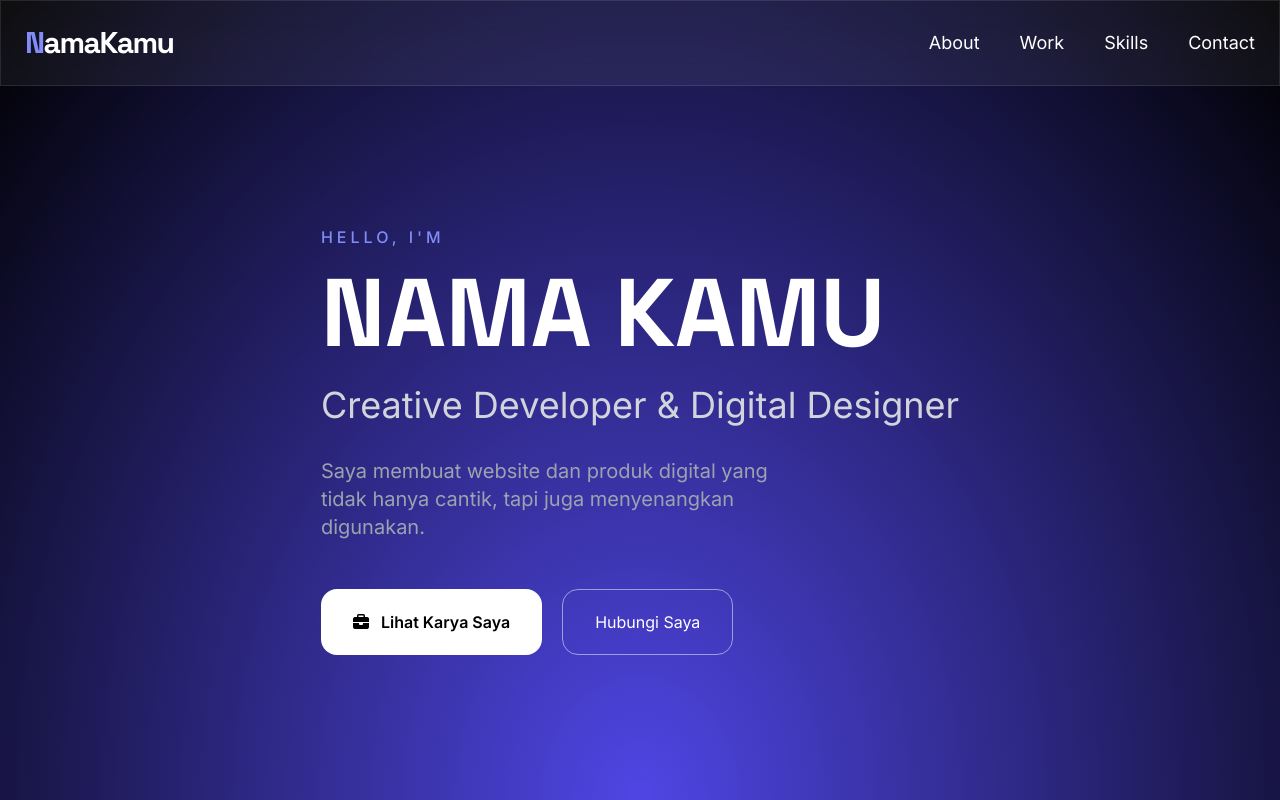
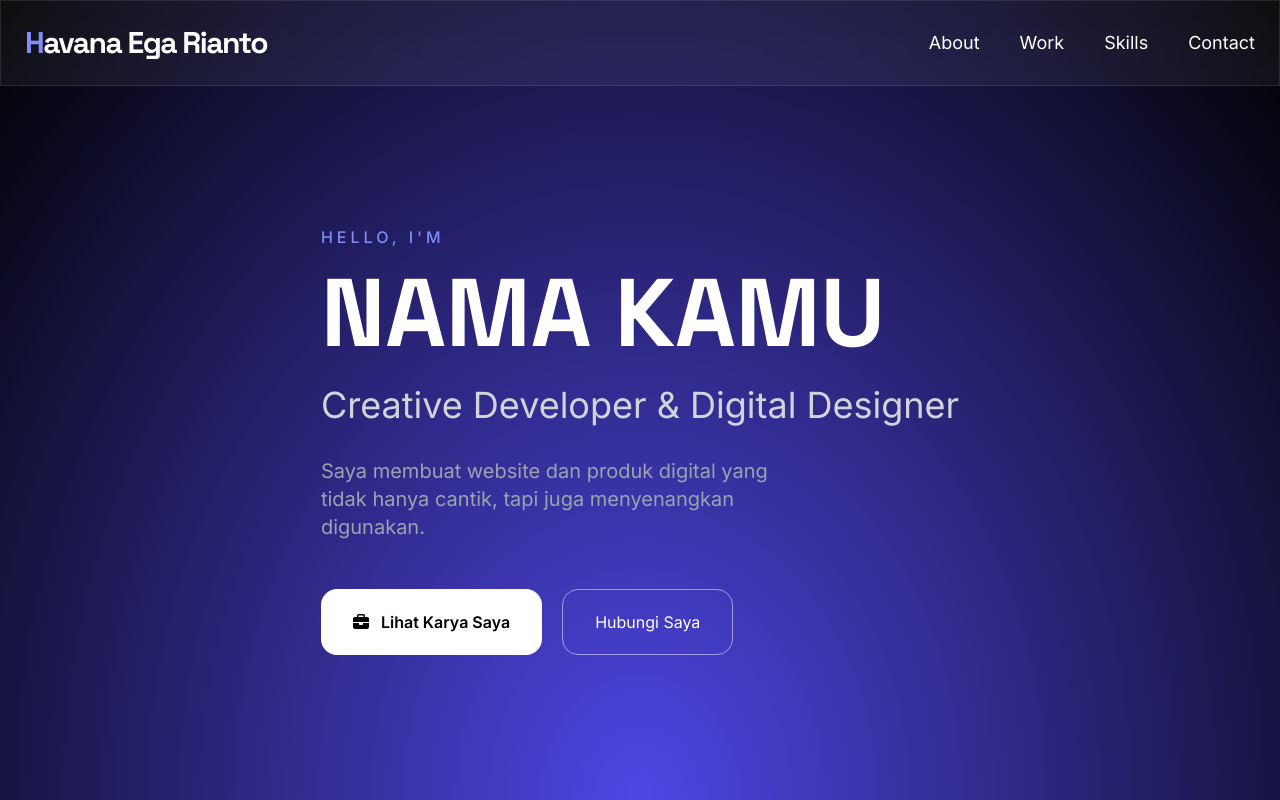
Before and after one commit to havanaegar-art/portofolio, a plain HTML site: page index.html in a window 1280 px wide. Shown: the top 800 px of the page. Drawn offline with nearby package versions, Linux system fonts and the light colour scheme.

Commit message:
Update index.html

```diff
--- a/index.html
+++ b/index.html
@@ -37,7 +37,7 @@
   <nav class="fixed top-0 w-full z-50 glass border-b border-white/10">
     <div class="max-w-7xl mx-auto px-6 py-6 flex justify-between items-center">
       <h1 class="text-3xl font-bold title-font tracking-tighter">
-        <span class="text-indigo-400">N</span>amaKamu
+        <span class="text-indigo-400">H</span>avana Ega Rianto
       </h1>
       <div class="flex gap-10 text-lg">
         <a href="#about" class="hover:text-indigo-400 transition">About</a>
```
